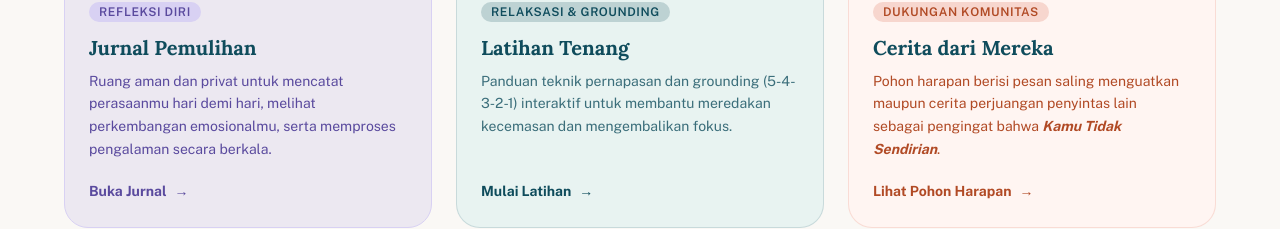
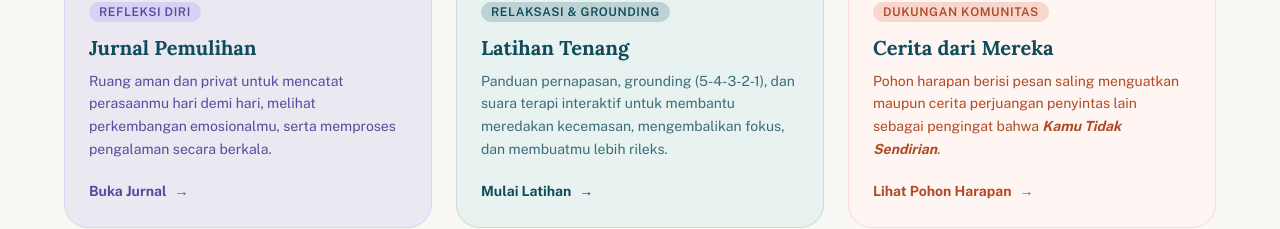
Before and after one commit to Team-4-RA-Lasminingrat-PI-2026/svarati-project, a Next.js app: page /rehabilitatif in a window 1280 px wide. Shown: the part 466-695 px from the top of the page. Built offline with nearby package versions, Linux system fonts and the light colour scheme; no server answers.

Commit message:
Kartu Latihan Tenang di halaman Pemulihan menyebut Suara Terapi

```diff
--- a/app/rehabilitatif/page.js
+++ b/app/rehabilitatif/page.js
@@ -118,7 +118,7 @@ export default function PemulihanPage() {
               </CardTitle>
 
               <CardDescription className="text-svarati-teal/80">
-                Panduan teknik pernapasan dan grounding (5-4-3-2-1) interaktif untuk membantu meredakan kecemasan dan mengembalikan fokus.
+                Panduan pernapasan, grounding (5-4-3-2-1), dan suara terapi interaktif untuk membantu meredakan kecemasan, mengembalikan fokus, dan membuatmu lebih rileks.
               </CardDescription>
             </div>
 
```
